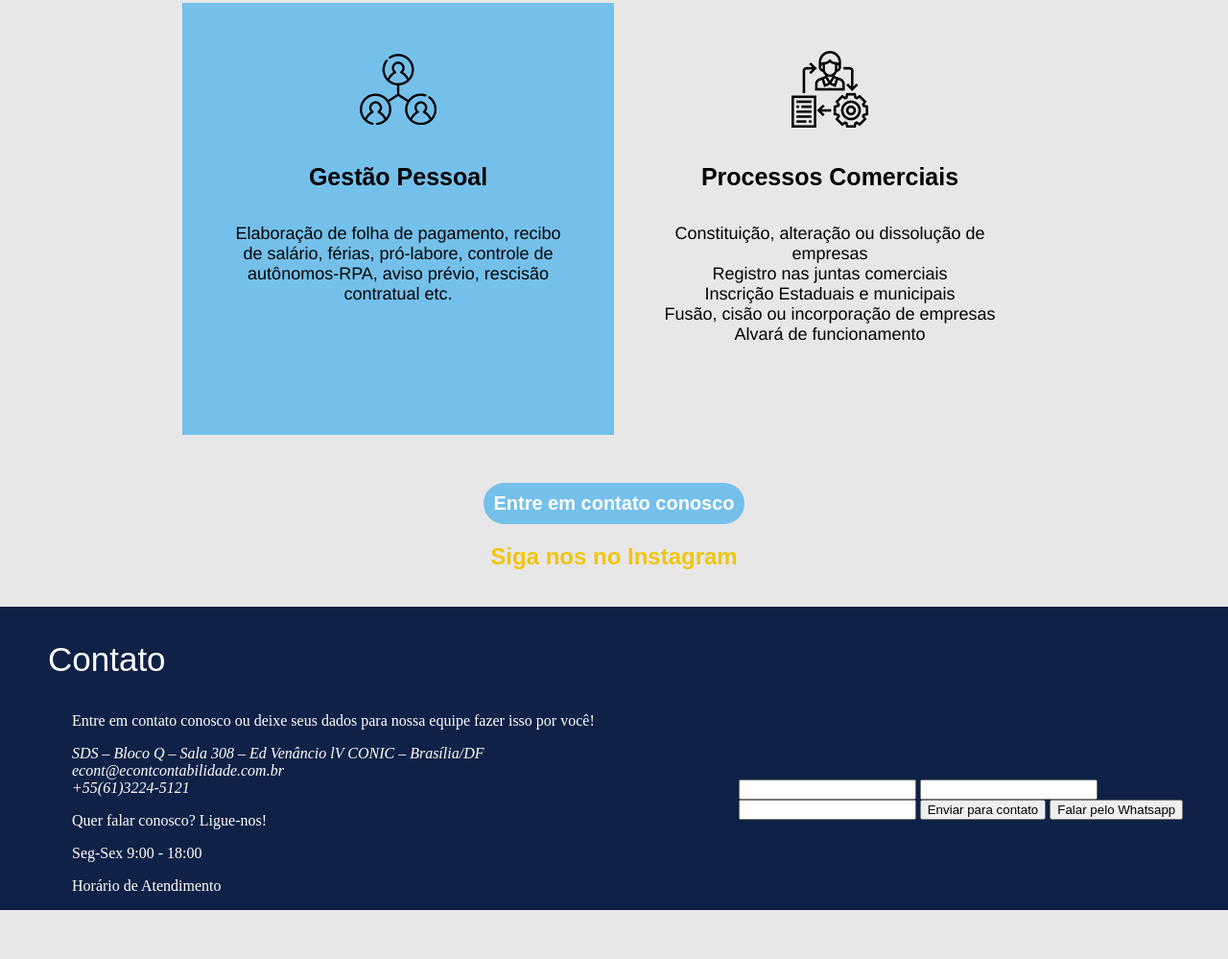
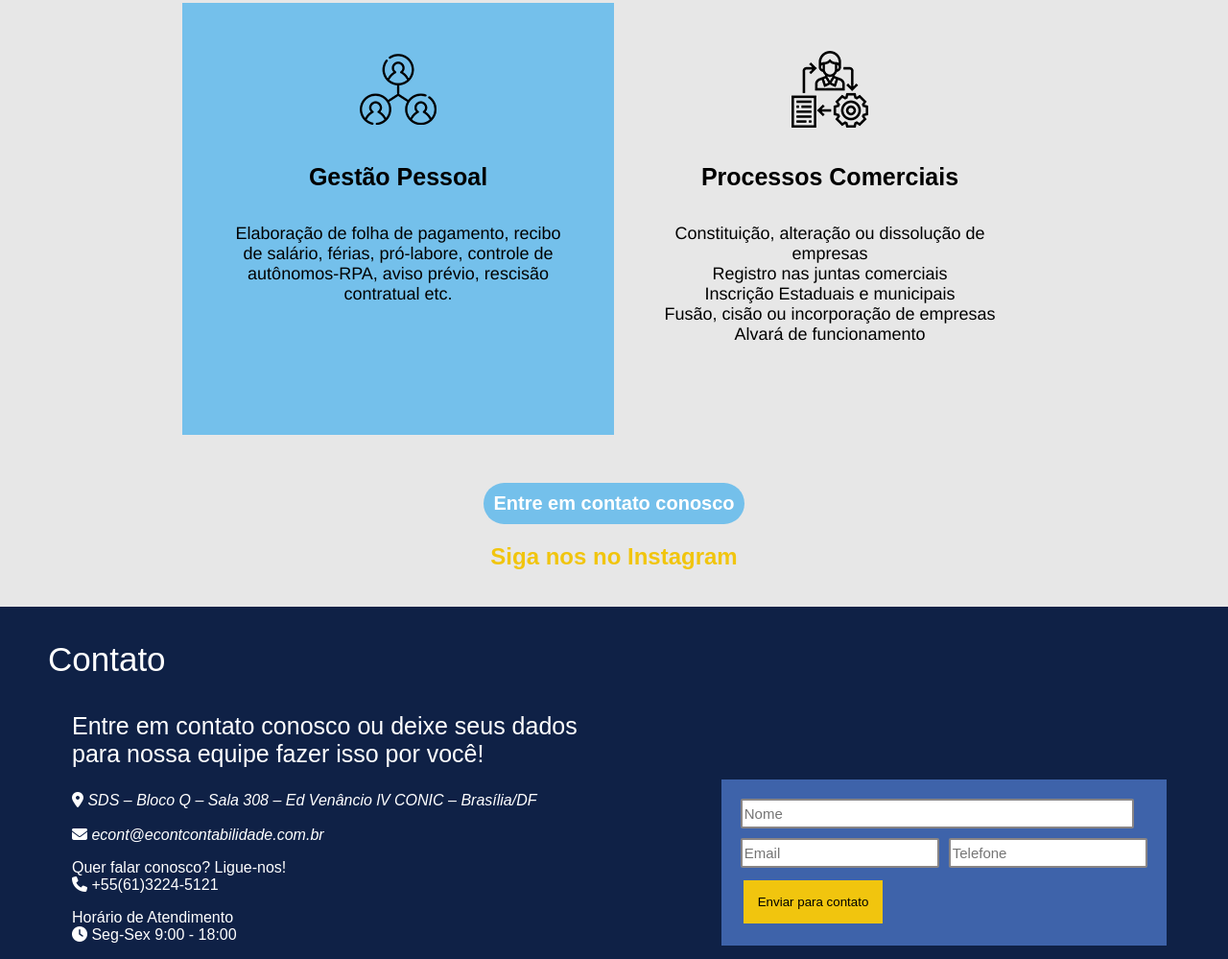
Before and after one commit to igor-santos-19/ProjetoContabilidade, a plain HTML site: page index.html in a window 1280 px wide. Shown: the part 2916-3915 px from the top of the page at 96% size. Before the commit the page ends 3864 px from the top, so only its background shows below. Drawn offline with Linux system fonts and the light colour scheme; a script that the page names is missing.

Commit message:
Adicionado formulario e api para submit porem nao esta funcionando adequadamente

```diff
--- a/estilo.css
+++ b/estilo.css
@@ -301,10 +301,54 @@ footer{
     background-color: #0f2146;
     color: #ffffff;
 }
+footer p{
+    font-family: Arial, Helvetica, sans-serif;
+}
+footer address{
+    font-family: Arial, Helvetica, sans-serif;
+}
 .footer-Contato{
     font-family: Arial, Helvetica, sans-serif;
     font-size: 35px;
     padding-left: 50px ;
+}
+.texto_entre_em_contato{
+    font-family: Arial, Helvetica, sans-serif;
+    font-size: 25px;
+}
+form div input{
+    display: block;
+    border: #898585 2px solid;
+    height: 25px;
+    border-radius: 2px;
+    font-size: 15px;
+    margin: 5px;
+
+}
+form div button{
+    display: block;
+    background-color: #f1c50e;
+    border: none;
+    padding: 15px;
+    margin: 8px;
+    color: #000000;
+    font-weight: 400;
+
+}
+form div div{
+    display: inline-flex;
+}
+.formulario{
+    background-color: #3e63aa;
+    padding: 15px;
+}
+.input_nome{
+    border: #898585 2px solid;
+    height: 25px;
+    border-radius: 2px;
+    width: 402px;
+    font-size: 15px;
+
 }
 @media (max-width: 1000px) {
     .geral-div{
@@ -330,6 +374,12 @@ footer{
     .test1{
         padding-top: 120px;
     }
+    footer{
+        height: 750px;
+    }
+    form{
+        display: block;
+    }
     .botao-contato{
      font-size: 35px;
      padding:25px
--- a/index.html
+++ b/index.html
@@ -8,6 +8,7 @@
         <meta name="description" content="lista de documentos">
         <meta name="keywords" content="html5, tecnologia">
         <script src="script.js"></script>
+        <script src="https://kit.fontawesome.com/128276c18a.js" crossorigin="anonymous"></script>
         <link rel="stylesheet" href="estilo.css">
     </head>
     <body>
@@ -135,25 +136,29 @@
                     <div class="informacao_para_contato">
                         <p class="footer-Contato">Contato</p>
                         <div class="info-local">
-                            <p>Entre em contato conosco ou deixe seus dados para nossa equipe fazer isso por você!</p>
-                            <address>SDS – Bloco Q – Sala 308 – Ed Venâncio lV CONIC – Brasília/DF</address>
-                            <address>econt@econtcontabilidade.com.br</address>
-                            <address>+55(61)3224-5121</address>
-                            <p>Quer falar conosco? Ligue-nos!</p>
-                            <p>Seg-Sex 9:00 - 18:00</p>
-                            <p>Horário de Atendimento</p>
+                            <p class="texto_entre_em_contato">Entre em contato conosco ou deixe seus dados<br> para nossa equipe fazer isso por você!</p>
+                            <address><i class="fa-solid fa-location-dot"></i>  SDS – Bloco Q – Sala 308 – Ed Venâncio lV CONIC – Brasília/DF</address>
+                            <address><br><i class="fa-solid fa-envelope"></i> econt@econtcontabilidade.com.br</address>
+                            <p> Quer falar conosco? Ligue-nos!<br> <i class="fa-solid fa-phone"><br></i> +55(61)3224-5121 </p>
+                            <p>Horário de Atendimento <br> <i class="fa-solid fa-clock"></i> Seg-Sex 9:00 - 18:00  </p>
+
+
                         </div>
 
                     </div>
 
 
-                        <form>
+                        <form action="https://formsubmit.co/igoer174@email.com" method="POST">
+                        <div class="formulario">
+                            <input placeholder="Nome" class="input_nome" type="text">
+                            <div>
+                                <input placeholder="Email" type="email">
+                                <input placeholder="Telefone" type="text">
+                            </div>
 
-                            <input type="text">
-                            <input type="text">
-                            <input type="text">
-                            <button>Enviar para contato</button>
-                            <button>Falar pelo Whatsapp</button>
+                            <button type="submit">Enviar para contato</button>
+                            <input type="hidden" name="_subject" value="Novo Contato!">
+                        </div>
                         </form>
 
                 </div>
```
